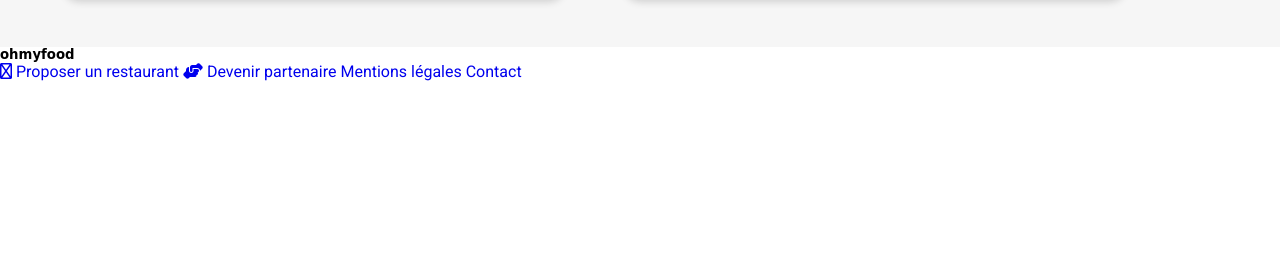
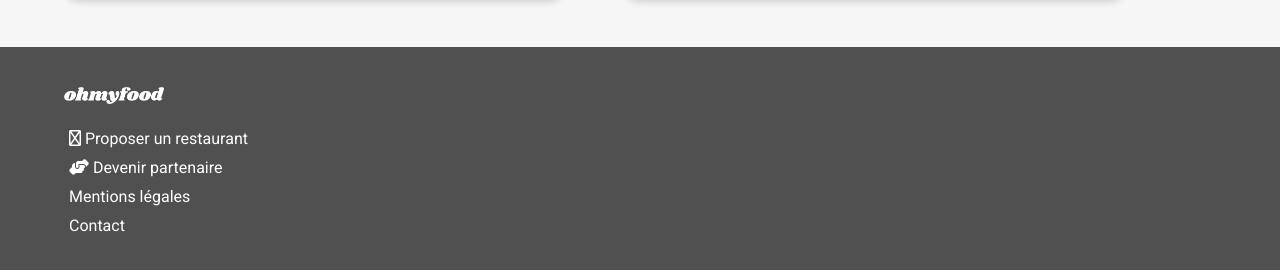
Before and after one commit to Mherlin06/Projet_3_MOURICE_Huges, a plain HTML site: page index.html in a window 1280 px wide. Shown: the part 1511-1781 px from the top of the page. Before the commit the page ends 1592 px from the top, so only its background shows below. Drawn offline with Linux system fonts and the light colour scheme; a web font is replaced by a local one.

Commit message:
add styles to footer

```diff
--- a/index.html
+++ b/index.html
@@ -100,7 +100,7 @@
         </section>
     </main>
     <footer>
-            <h5>ohmyfood</h5>
+            <img src="ressources/logo/ohmyfood.png" alt="ohmyfood logo">
             <a href="#"><i class="fa-regular fa-utensils"></i> Proposer un restaurant</a>
             <a href="#"><i class="fa-solid fa-handshake-angle"></i> Devenir partenaire</a>
             <a href="#">Mentions légales</a>
--- a/styles/libs/layout/_footer.scss
+++ b/styles/libs/layout/_footer.scss
@@ -0,0 +1,19 @@
+footer{
+    background-color: $footer-color;
+    font-size: 16px;
+    padding: 40px 5%;
+    display: flex;
+    flex-direction: column;
+
+    a{
+        color: white;
+        margin: 5px;
+    }
+
+    img{
+        width: 100px;
+        margin-bottom: 20px;
+        filter: brightness(100);
+        -webkit-filter: brightness(100);
+    }
+}
```
Also changed, not shown: styles/styles.css, 1 other file.
